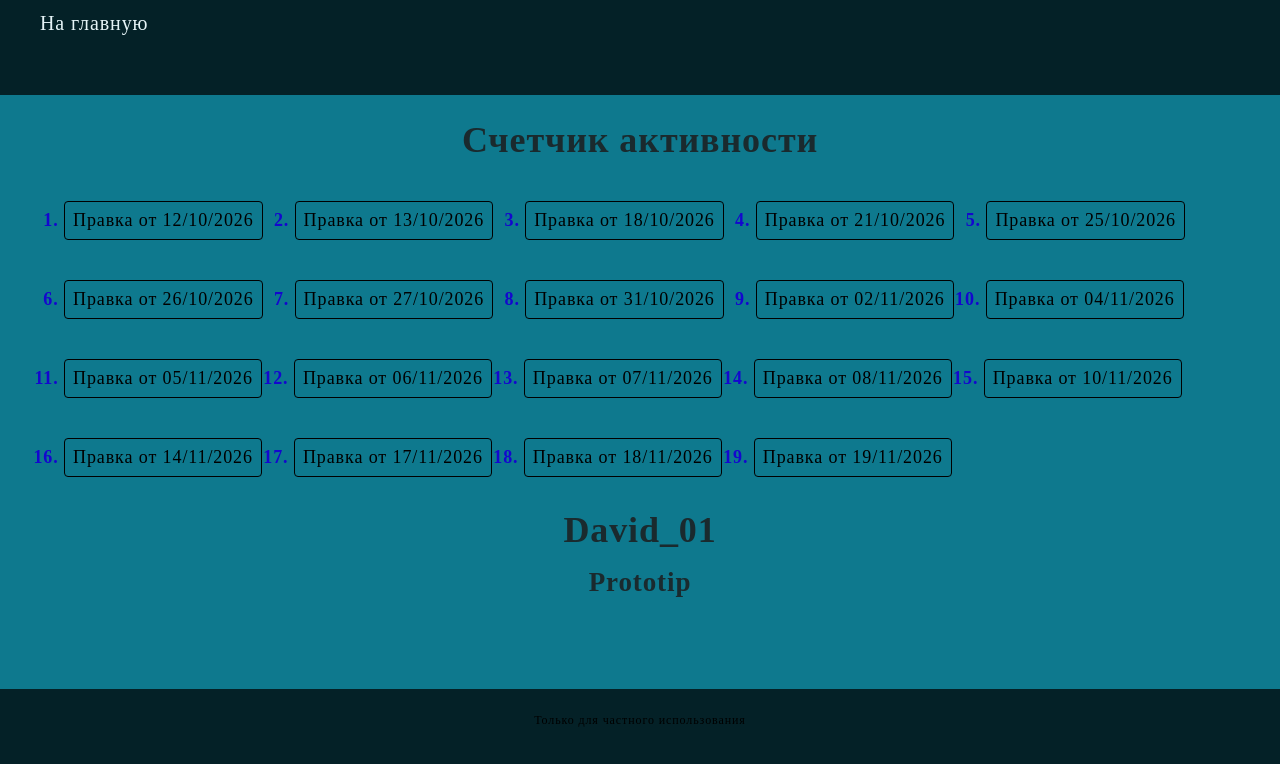
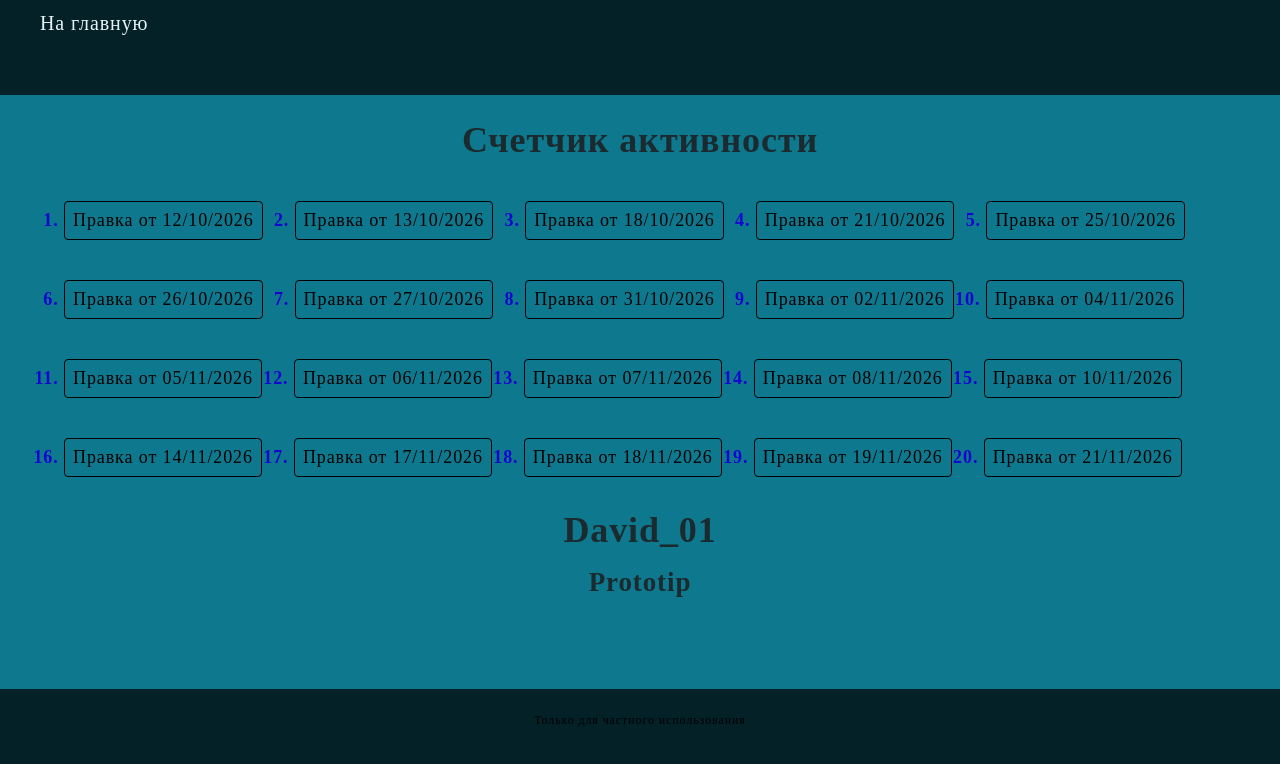
Before and after one commit to web22des/active-git, a plain HTML site: page count.html in a window 1280 px wide. Drawn offline with Linux system fonts and the light colour scheme.

Commit message:
21/11/2026

```diff
--- a/count.html
+++ b/count.html
@@ -40,6 +40,7 @@
                     <li class="item">Правка от 17/11/2026</li>
                     <li class="item">Правка от 18/11/2026</li>
                     <li class="item">Правка от 19/11/2026</li>
+                    <li class="item">Правка от 21/11/2026</li>
                 </ol>
                 <h1>David_01</h1>
 
```
